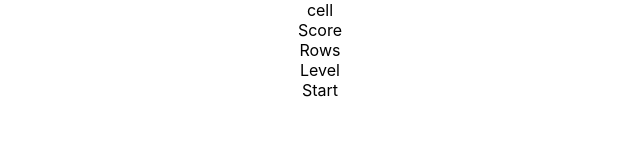
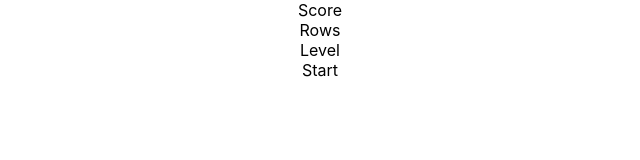
Before and after one commit to dennie-froese/tetris, a React (Create React App) app: page / in a window 1280 px wide. Shown: the top 160 px of the page, without its empty margins (320-960 px from the left). Built offline with nearby package versions, Linux system fonts and the light colour scheme.

Commit message:
added gameHelper baord dimensions, tiles, board and other components with typed props

```diff
--- /dev/null
+++ b/src/components/Board/index.tsx
@@ -0,0 +1,16 @@
+import React from "react";
+import Cell from "../Cell";
+
+interface Props {
+  field: any[];
+}
+
+export default function Board({ field }: Props) {
+  return (
+    <div>
+      {field.map(row =>
+        row.map((cell: any, x: number) => <Cell key={x} type={cell[0]} />)
+      )}
+    </div>
+  );
+}
--- a/src/components/Cell/index.tsx
+++ b/src/components/Cell/index.tsx
@@ -1,5 +1,10 @@
 import React from "react";
 
-export default function Cell() {
-  return <div>cell</div>;
+interface Props {
+  key: number;
+  type: any;
 }
+
+export default function Cell({ key, type }: Props) {
+  return <div key={key}>cell</div>;
+}
--- a/src/components/Stage/index.tsx
+++ /dev/null
@@ -1,10 +0,0 @@
-import React from "react";
-import Cell from "../Cell";
-
-export default function Stage() {
-  return (
-    <div>
-      <Cell />
-    </div>
-  );
-}
--- a/src/components/Tetris/index.tsx
+++ b/src/components/Tetris/index.tsx
@@ -1,12 +1,17 @@
 import React from "react";
-import Stage from "../Stage";
+import Board from "../Board";
 import Display from "../Display";
 import StartButton from "../StartButton";
+
+interface TetrisProps {
+  boardWidth: number;
+  boardHeight: number;
+}
 
 export default function Tetris() {
   return (
     <div>
-      <Stage />
+      <Board field={[]} />
       <aside>
         <Display text="Score" />
         <Display text="Rows" />
--- /dev/null
+++ b/src/gameHelpers.ts
@@ -0,0 +1,2 @@
+export const STAGE_WIDTH = 12;
+export const STAGE_HEIGHT = 20;
--- /dev/null
+++ b/src/tiles.ts
@@ -0,0 +1,3 @@
+export default function() {
+  null;
+}
```
